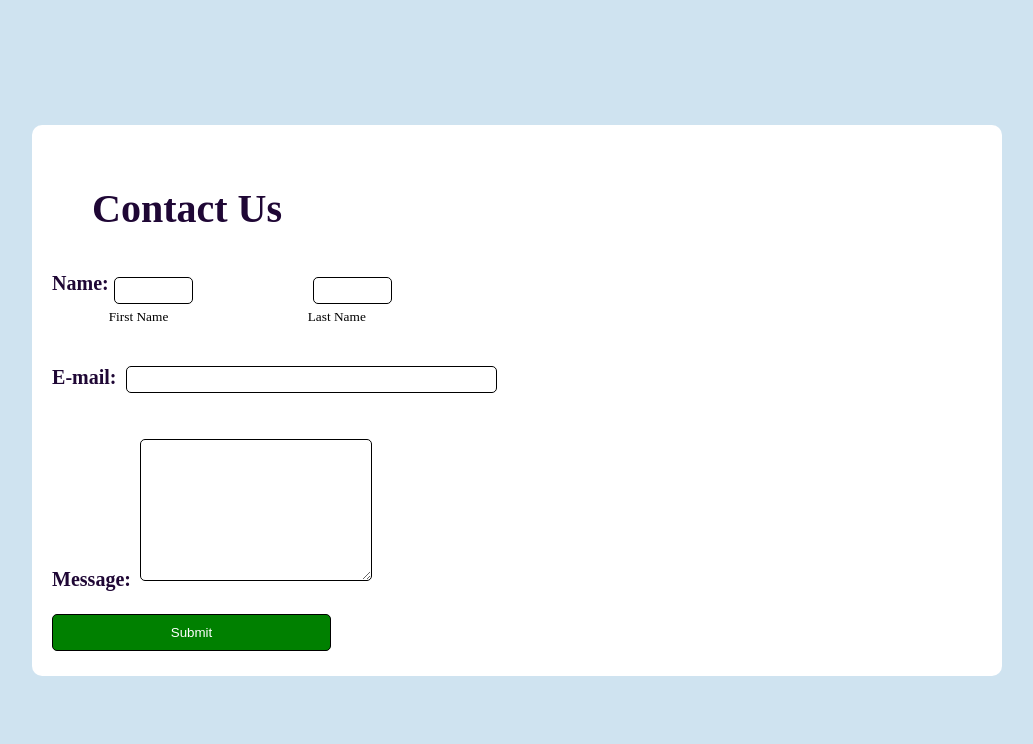
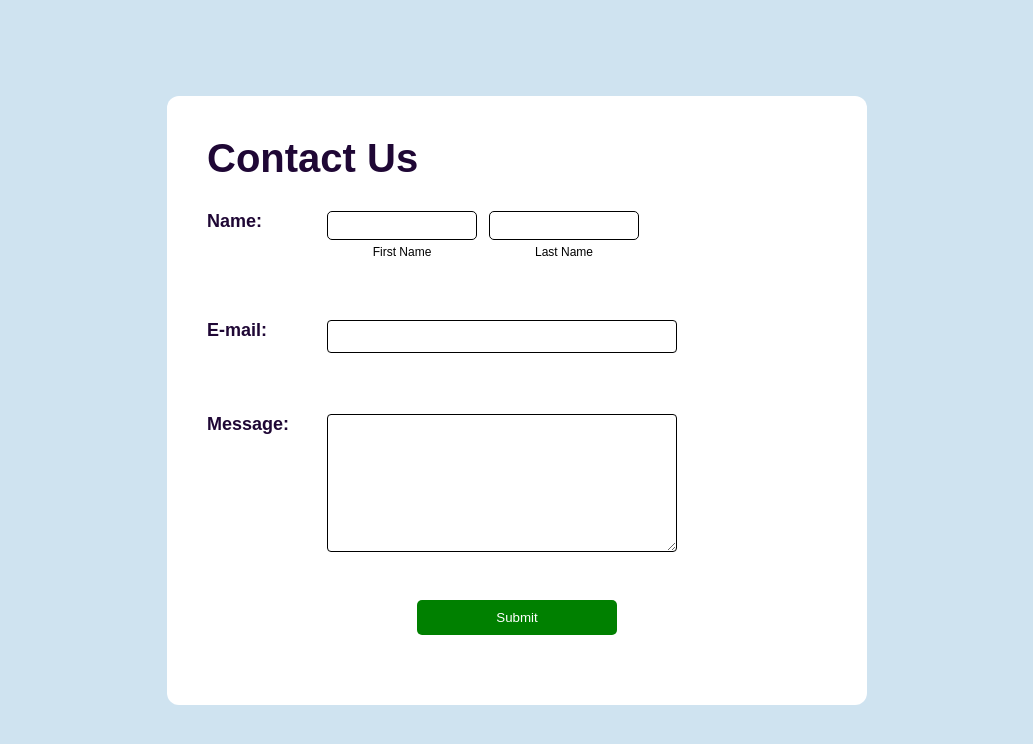
Before and after one commit to deiveegaponmari/HTML-CSS-AI, a plain HTML site: page day6/Task1-UI/index.html in a window 1280 px wide. Shown: the whole page, without its empty margins (123-1156 px from the left). Drawn offline with Linux system fonts and the light colour scheme.

Commit message:
Task1 completed successfully

```diff
--- a/day6/Task1-UI/index.html
+++ b/day6/Task1-UI/index.html
@@ -3,40 +3,42 @@
   <head>
     <meta charset="UTF-8" />
     <meta name="viewport" content="width=device-width, initial-scale=1.0" />
-    <title>UI Design-Task 1</title>
+    <title>Contact Form</title>
     <link rel="stylesheet" href="style.css" />
   </head>
   <body>
-      <div class="container">
-        <form>
+    <div class="container">
+      <form class="contact-form">
         <h1>Contact Us</h1>
-        <div class="name-fields">
+        <div class="row">
           <label for="firstname">Name:</label>
+          <div class="name-fields">
             <div class="field">
               <input type="text" id="firstname" name="firstname" />
               <small>First Name</small>
             </div>
             <div class="field">
-               <input type="text" id="lastname" name="lastname" />
-               <small>Last Name</small>
+              <input type="text" id="lastname" name="lastname" />
+              <small>Last Name</small>
             </div>
+          </div>
         </div>
         <br /><br />
-        <div>
+        <div class="row">
           <label for="email">E-mail:</label>
           <input type="email" id="email" name="email" />
         </div>
         <br /><br />
-        <div>
+        <div class="row">
           <label for="message">Message:</label>
           <textarea id="message" name="message" cols="100" rows="8"></textarea
           ><br />
         </div>
         <br />
-        <div>
+        <div class="row button-row">
           <button type="submit">Submit</button>
         </div>
-        </form>
-      </div>
+      </form>
+    </div>
   </body>
 </html>
--- a/day6/Task1-UI/style.css
+++ b/day6/Task1-UI/style.css
@@ -2,60 +2,79 @@
   margin: 0;
   padding: 0;
   box-sizing: border-box;
+  font-family: Arial, Helvetica, sans-serif;
 }
 .container {
   display: flex;
   align-items: center;
   justify-content: center;
   height: 100vh;
-  background-color: rgb(207, 227, 240);
+  background-color: #cfe3f0;
 }
-.container form {
+.contact-form {
   background-color: white;
-  padding: 20px;
-  border-radius: 10px;
-
+  padding: 40px;
+  border-radius: 12px;
+  width:700px;
 }
 h1 {
-  margin: 40px;
-  color: rgb(31, 7, 53);
-  font-family: bold;
+  margin-bottom: 30px;
+  color: #1f0735;
   font-size: 40px;
+}
+.row{
+  display: flex;
+  align-items: flex-start;
+  margin-bottom: 25px;
+}
+.row label{
+  width:120px;
+  font-weight: bold;
+  font-size:18px;
+  color:#1f0735;
 }
 .name-fields {
   display: flex;
+  gap:12px;
 }
 .field {
   display: flex;
   flex-direction: column;
 }
-label {
-  color: rgb(31, 7, 53);
-  font-weight: bold;
-  font-size: 20px;
-}
-input[type="text"],
-input[type="email"] {
-  padding: 5px;
-  margin: 5px;
+.field input{
+  width: 150px;
+  padding: 6px;
   border: 1px solid black;
   border-radius: 5px;
-  width: 40%;
+}
+small{
+  margin-top: 5px;
+  text-align: center;
+  font-size: 12px;
+}
+input[type="email"]{
+  width: 350px;
+  padding: 8px;
+  border: 1px solid black;
+  border-radius: 4px;
 }
 
 textarea {
-  padding: 10px;
-  margin: 5px;
+  width:350px;
   border: 1px solid black;
-  border-radius: 5px;
-  width: 25%;
+  border-radius: 4px;
+  padding: 8px;
+
+}
+.button-row{
+  justify-content: center;;
 }
 button {
   padding: 10px;
   margin: 5px auto;
-  border: 1px solid black;
+  border: none;
   border-radius: 5px;
-  width: 30%;
+  width: 200px;
   background-color: green;
   color: white;
   cursor: pointer;
```
